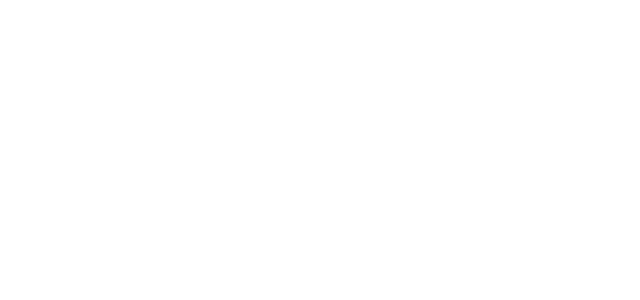
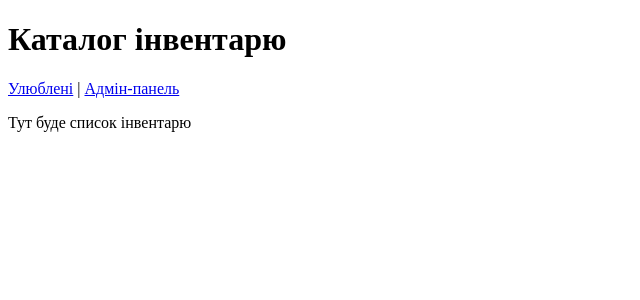
Before and after one commit to Vladus-CPU/WEB-inventory-app, a React (Vite) app: page /gallery in a window 1280 px wide. Before the commit this address had no page. Shown: the top 300 px of the page, without its empty margins (0-640 px from the left). Built offline with nearby package versions, Linux system fonts and the light colour scheme.

Commit message:
feat: add gallery and favorites pages with routing

```diff
--- a/src/App.jsx
+++ b/src/App.jsx
@@ -3,12 +3,16 @@ import AdminInventory from './pages/AdminInventory';
 import AdminInventoryCreate from './pages/AdminInventoryCreate';
 import AdminInventoryEdit from './pages/AdminInventoryEdit';
 import AdminInventoryDetails from './pages/AdminInventoryDetails';
+import Gallery from './pages/Gallery';
+import Favorites from './pages/Favorites';
 
 function App() {
   return (
     <div>
       <Routes>
-        <Route path="/" element={<Navigate to="/admin" replace />} />
+        <Route path="/" element={<Navigate to="/gallery" replace />} />
+        <Route path="/gallery" element={<Gallery />} />
+        <Route path="/favorites" element={<Favorites />} />
         <Route path="/admin" element={<AdminInventory />} />
         <Route path="/admin/create" element={<AdminInventoryCreate />} />
         <Route path="/admin/edit/:id" element={<AdminInventoryEdit />} />
--- /dev/null
+++ b/src/pages/Favorites.jsx
@@ -0,0 +1,13 @@
+import { Link } from 'react-router-dom';
+
+export default function Favorites() {
+  return (
+    <div>
+      <h1>Улюблені позиції</h1>
+      <nav>
+        <Link to="/gallery">Назад до галереї</Link>
+      </nav>
+      <p>Тут будуть улюблені товари</p>
+    </div>
+  );
+}
--- /dev/null
+++ b/src/pages/Gallery.jsx
@@ -0,0 +1,13 @@
+import { Link } from 'react-router-dom';
+
+export default function Gallery() {
+  return (
+    <div>
+      <h1>Каталог інвентарю</h1>
+      <nav>
+        <Link to="/favorites">Улюблені</Link> | <Link to="/admin">Адмін-панель</Link>
+      </nav>
+      <p>Тут буде список інвентарю</p>
+    </div>
+  );
+}
```
